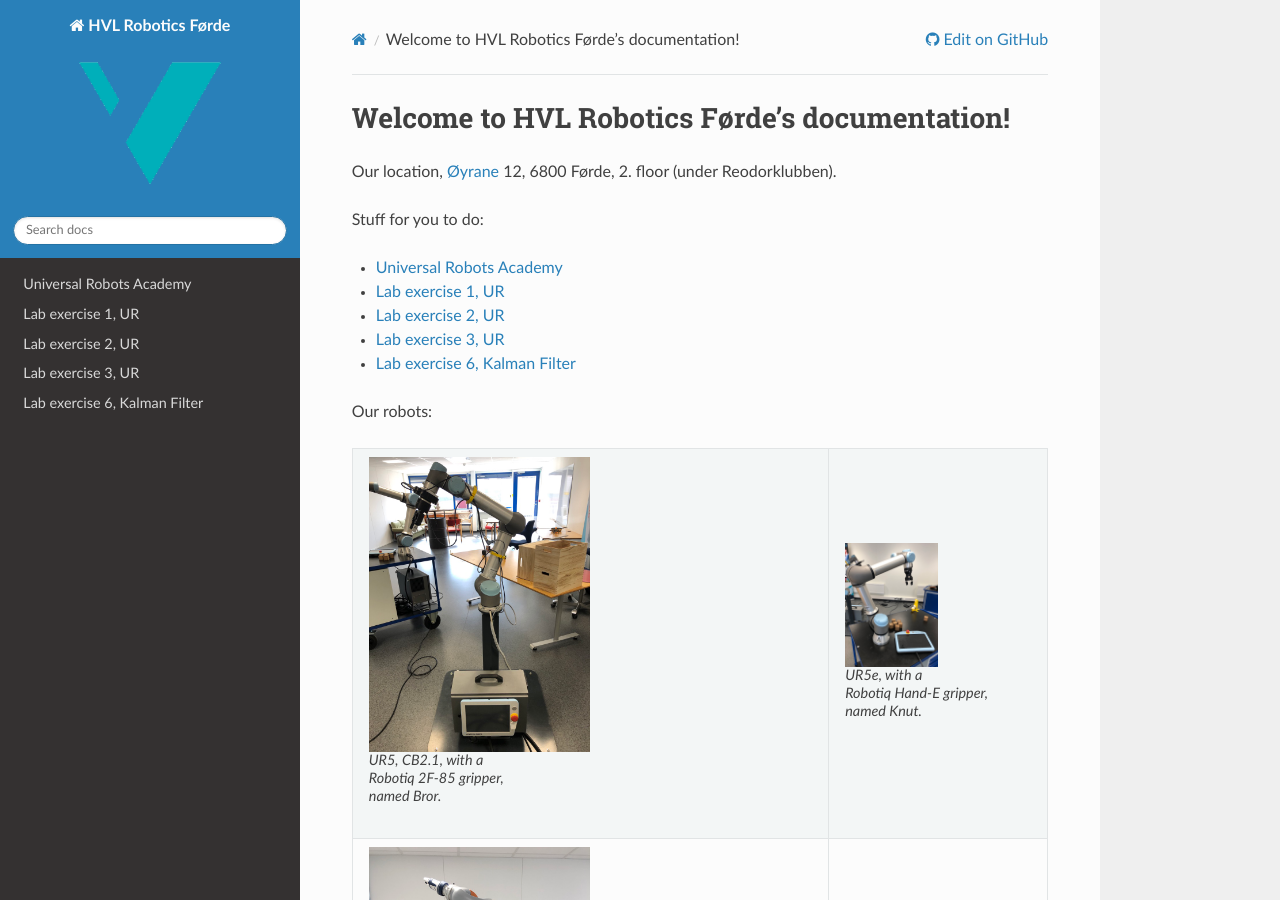
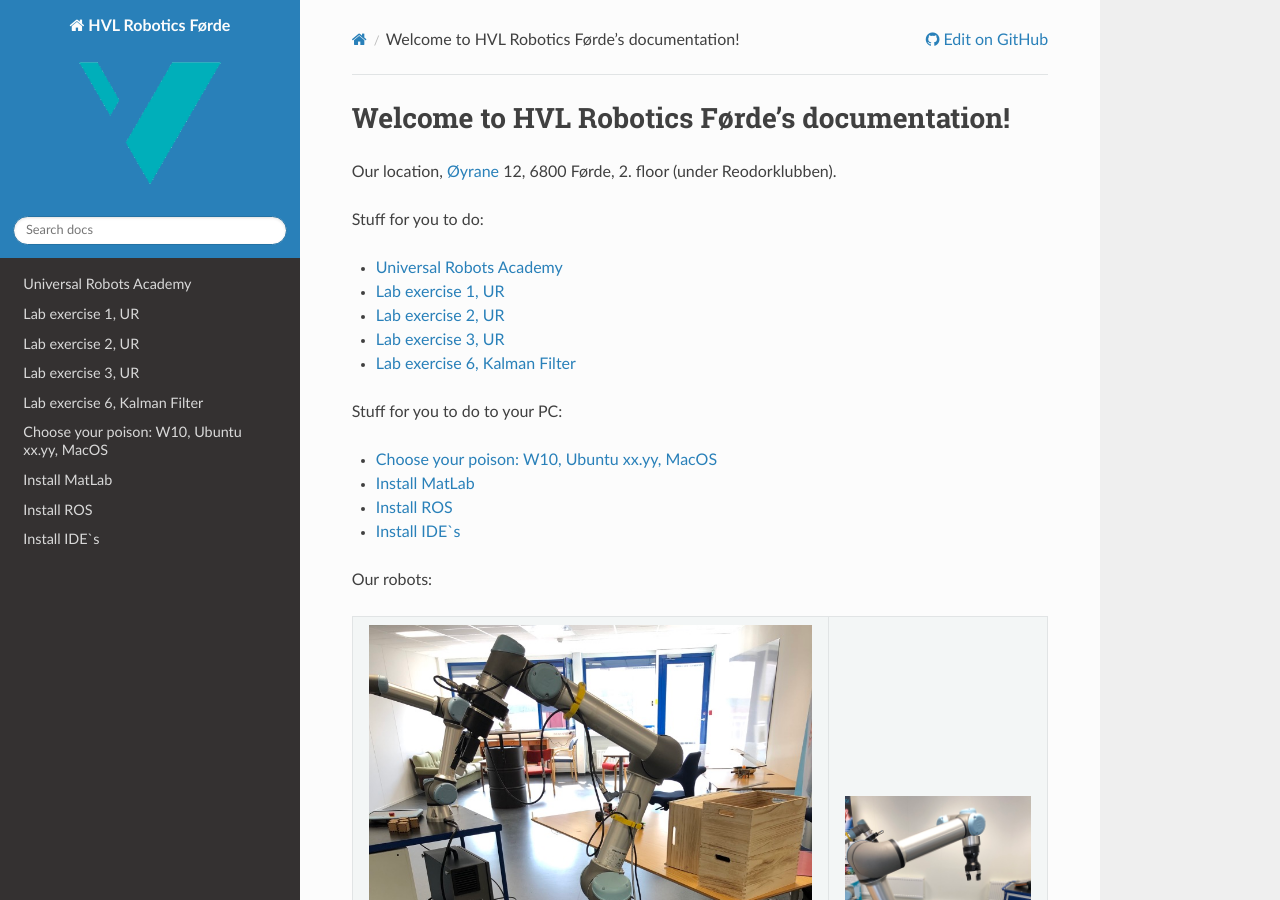
Before and after one commit to frdedynamics/robotics-lab-documentation, a Sphinx documentation site: the page built from source/index.rst, in a window 1280 px wide and 900 px high. Built offline with Sphinx 7.4.7 and the Read the Docs theme 2.0.0, drawn with Linux system fonts in a browser that asks for light colours; the version number could not be read and is left out.

Commit message:
Stuff to do to your PC

```diff
--- a/source/index.rst
+++ b/source/index.rst
@@ -20,11 +20,21 @@
    Lab exercise 6, Kalman Filter <texts/lab_Kalman.rst>
 
 
+Stuff for you to do to your PC:
+
+.. toctree::
+   :maxdepth: 1
+
+   Choose your poison: W10, Ubuntu xx.yy, MacOS <texts/your_pc/select_os.rst>
+   Install MatLab <texts/your_pc/install_matlab.rst>
+   Install ROS <texts/your_pc/install_ros.rst>
+   Install IDE`s <texts/your_pc/install_ide.rst>
+
+
 Our robots:
 
 +---------------------------------------------+-----------------------------------------+
 | .. figure:: _static/robots/bror.jpg         | .. figure:: _static/robots/ur5e.jpg     |
-|   :figwidth: 50%			      |   :figwidth: 50%			|
 |   :alt: map to buried treasure              |   :alt: map to buried treasure          |
 |                                             |                                         |
 |   UR5, CB2.1, with a |br|	              |   UR5e, with a |br|  			|
--- /dev/null
+++ b/source/texts/your_pc/install_ros.rst
@@ -0,0 +1,5 @@
+****************************
+Install ROS
+****************************
+
+For Ubuntu 16.04 native/dual boot/VM/WSL follow the `ROS Kinetic guide <http://wiki.ros.org/kinetic/Installation/Ubuntu>`_. Make sure you install ros-kinetic-desktop-full.
```
Also changed, not shown: other parts of source/index.rst (+0 -4 lines), source/texts/your_pc/install_ide.rst (added, +16 -0 lines), source/texts/your_pc/install_matlab.rst (added, +10 -0 lines), source/texts/your_pc/select_os.rst (added, +77 -0 lines).
